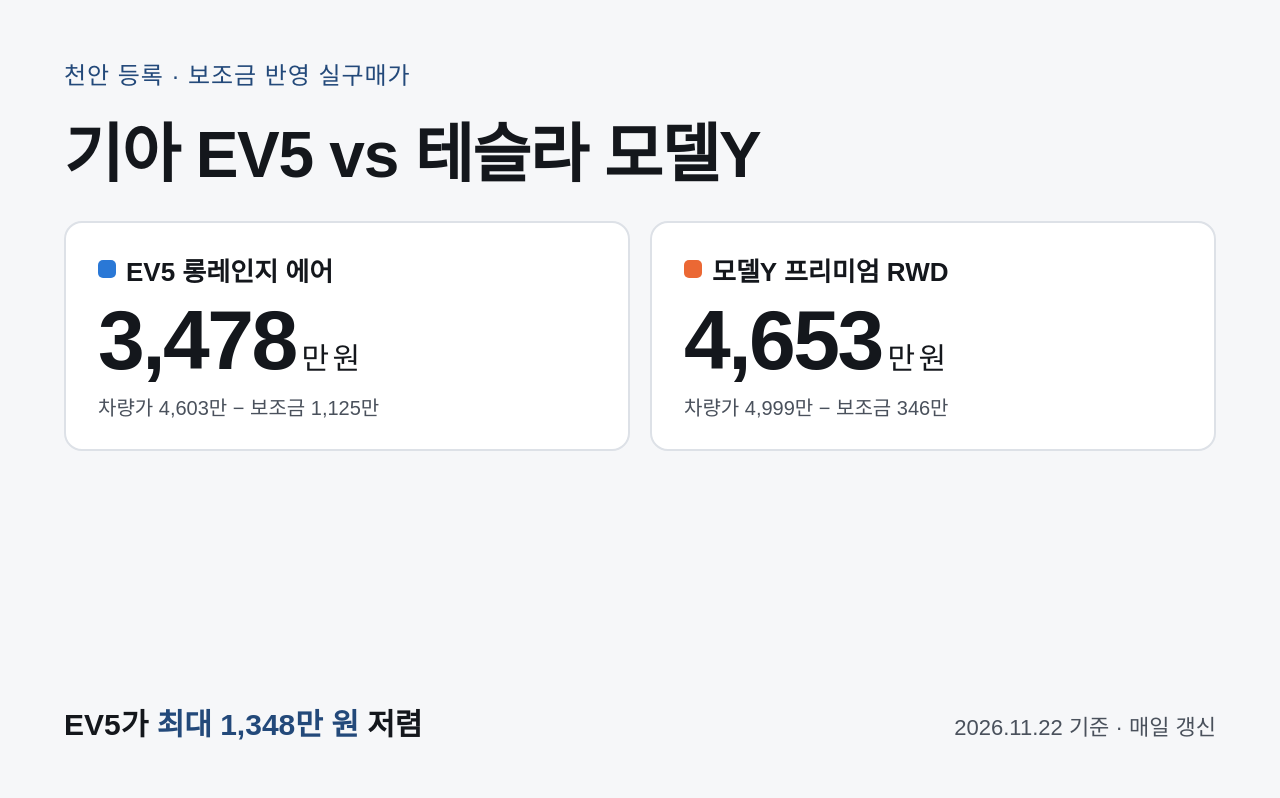
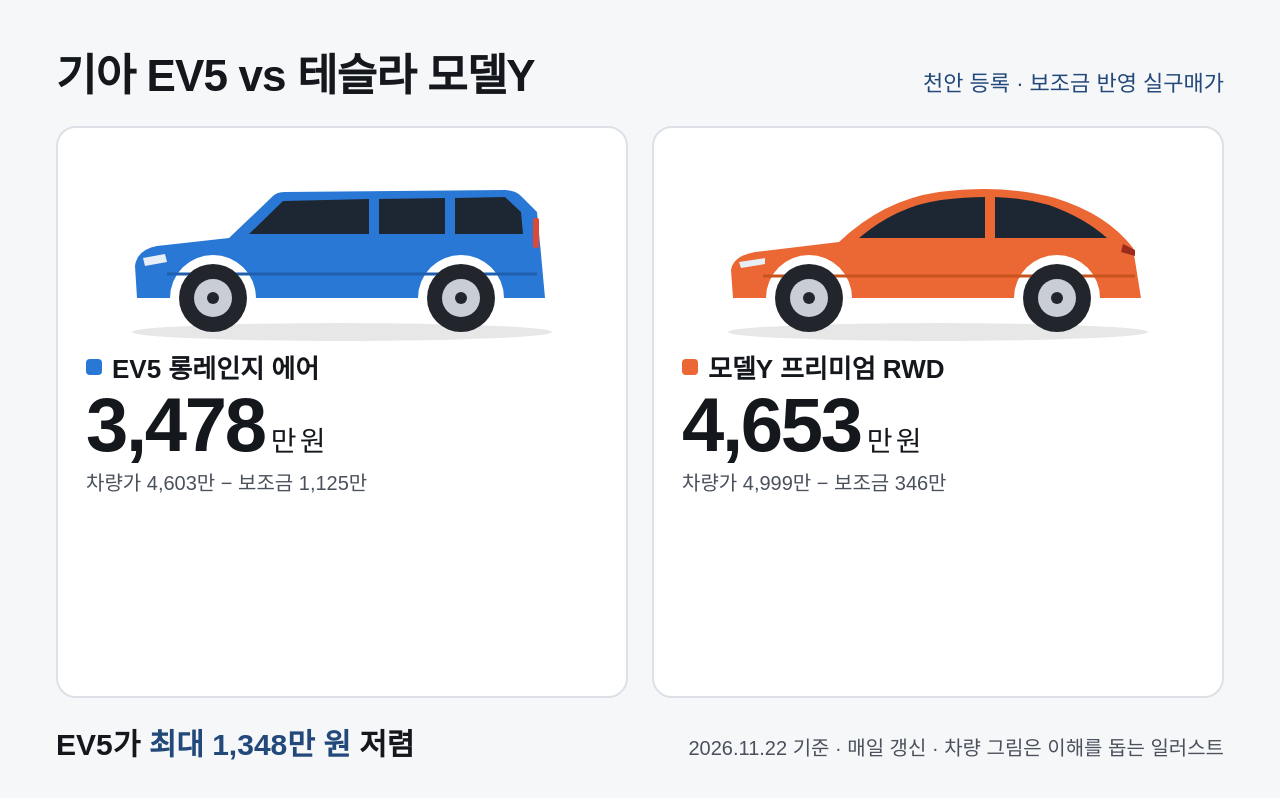
Before and after one commit to msmemory1020-hue/my-first-project, a plain HTML site: page tools/og.html in a window 1280 px wide. Drawn offline with Linux system fonts and the light colour scheme; a web font is replaced by a local one.

Commit message:
OG preview image: original car illustrations, cache-busting URL
Co-Authored-By: Claude Opus 5.5 <noreply@anthropic.com>
Claude-Session: https://claude.ai/code/session_01Ddfyu6M6hA9mwok9htGwGN

```diff
--- a/tools/og.html
+++ b/tools/og.html
@@ -1,29 +1,63 @@
 <!doctype html>
 <html lang="ko"><head><meta charset="utf-8">
-<link rel="stylesheet" href="https://fonts.googleapis.com/css2?family=IBM+Plex+Sans+KR:wght@400;500;700&family=IBM+Plex+Mono:wght@500&display=swap">
+<link rel="stylesheet" href="https://fonts.googleapis.com/css2?family=IBM+Plex+Sans+KR:wght@400;500;700&display=swap">
 <style>
   * { box-sizing: border-box; margin: 0; }
   body { width: 1200px; height: 630px; background: #f6f7f9; font-family: "IBM Plex Sans KR", "WenQuanYi Zen Hei", sans-serif; color: #14171c; }
-  .card { position: absolute; inset: 0; padding: 56px 64px; display: flex; flex-direction: column; gap: 28px; }
-  .eyebrow { font-size: 24px; font-weight: 500; color: #23497a; letter-spacing: 0.04em; }
-  h1 { font-size: 64px; font-weight: 700; letter-spacing: -0.02em; line-height: 1.15; }
-  .row { display: grid; grid-template-columns: 1fr 1fr; gap: 20px; }
-  .box { background: #fff; border: 2px solid #dde1e7; border-radius: 18px; padding: 28px 32px; display: flex; flex-direction: column; gap: 6px; }
-  .who { display: flex; align-items: center; gap: 10px; font-size: 26px; font-weight: 700; }
-  .sw { width: 18px; height: 18px; border-radius: 5px; }
-  .num { font-size: 84px; font-weight: 700; letter-spacing: -0.03em; line-height: 1.1; font-variant-numeric: tabular-nums; }
-  .num small { font-size: 30px; font-weight: 500; margin-left: 6px; }
-  .sub { font-size: 20px; color: #4a515c; }
-  .foot { margin-top: auto; display: flex; justify-content: space-between; align-items: baseline; font-size: 22px; color: #4a515c; }
+  .card { position: absolute; inset: 0; padding: 40px 56px 36px; display: flex; flex-direction: column; gap: 22px; }
+  .top { display: flex; justify-content: space-between; align-items: baseline; }
+  h1 { font-size: 44px; font-weight: 700; letter-spacing: -0.02em; }
+  .eyebrow { font-size: 22px; font-weight: 500; color: #23497a; }
+  .row { display: grid; grid-template-columns: 1fr 1fr; gap: 24px; flex: 1; }
+  .box { background: #fff; border: 2px solid #dde1e7; border-radius: 20px; padding: 18px 28px 22px; display: flex; flex-direction: column; align-items: flex-start; }
+  .box svg { width: 100%; height: 200px; display: block; }
+  .who { display: flex; align-items: center; gap: 10px; font-size: 26px; font-weight: 700; margin-top: 2px; }
+  .sw { width: 16px; height: 16px; border-radius: 4px; }
+  .num { font-size: 76px; font-weight: 700; letter-spacing: -0.03em; line-height: 1.05; font-variant-numeric: tabular-nums; }
+  .num small { font-size: 28px; font-weight: 500; margin-left: 6px; }
+  .sub { font-size: 20px; color: #4a515c; margin-top: 2px; }
+  .foot { display: flex; justify-content: space-between; align-items: baseline; font-size: 20px; color: #4a515c; }
   .gapline { font-size: 30px; font-weight: 700; color: #14171c; }
   .gapline b { color: #23497a; }
 </style></head>
 <body><div class="card">
-  <div class="eyebrow">천안 등록 · 보조금 반영 실구매가</div>
-  <h1>기아 EV5 vs 테슬라 모델Y</h1>
+  <div class="top"><h1>기아 EV5 vs 테슬라 모델Y</h1><span class="eyebrow">천안 등록 · 보조금 반영 실구매가</span></div>
   <div class="row">
-    <div class="box"><div class="who"><i class="sw" style="background:#2a78d6"></i>EV5 롱레인지 에어</div><div class="num">3,478<small>만 원</small></div><div class="sub">차량가 4,603만 − 보조금 1,125만</div></div>
-    <div class="box"><div class="who"><i class="sw" style="background:#eb6834"></i>모델Y 프리미엄 RWD</div><div class="num">4,653<small>만 원</small></div><div class="sub">차량가 4,999만 − 보조금 346만</div></div>
+    <div class="box">
+      <!-- 박스형 SUV 옆모습 (직접 그린 일러스트) -->
+      <svg viewBox="0 0 470 200" aria-hidden="true">
+        <ellipse cx="235" cy="186" rx="210" ry="9" fill="#14171c" opacity="0.10"/>
+        <path d="M30 152 L28 120 Q30 104 50 100 L122 92 L166 50 Q170 46 178 46 L398 44 Q408 44 414 50 L430 66 L434 108 L438 152 L397 152 A43 43 0 0 0 311 152 L149 152 A43 43 0 0 0 63 152 Z" fill="#2a78d6"/>
+        <path d="M142 88 L176 55 L262 53 L262 88 Z" fill="#1d2733"/>
+        <path d="M272 53 L338 52 L338 88 L272 88 Z" fill="#1d2733"/>
+        <path d="M348 52 L398 51 L414 66 L416 88 L348 88 Z" fill="#1d2733"/>
+        <path d="M36 112 L58 108 L60 116 L38 120 Z" fill="#e8eef6"/>
+        <rect x="426" y="72" width="6" height="30" rx="2" fill="#d94a3a"/>
+        <path d="M60 128 L430 128" stroke="#1f5fae" stroke-width="3"/>
+        <circle cx="106" cy="152" r="34" fill="#22262c"/><circle cx="106" cy="152" r="19" fill="#c9ced6"/><circle cx="106" cy="152" r="6" fill="#22262c"/>
+        <circle cx="354" cy="152" r="34" fill="#22262c"/><circle cx="354" cy="152" r="19" fill="#c9ced6"/><circle cx="354" cy="152" r="6" fill="#22262c"/>
+      </svg>
+      <div class="who"><i class="sw" style="background:#2a78d6"></i>EV5 롱레인지 에어</div>
+      <div class="num">3,478<small>만 원</small></div>
+      <div class="sub">차량가 4,603만 − 보조금 1,125만</div>
+    </div>
+    <div class="box">
+      <!-- 패스트백 크로스오버 옆모습 (직접 그린 일러스트) -->
+      <svg viewBox="0 0 470 200" aria-hidden="true">
+        <ellipse cx="235" cy="186" rx="210" ry="9" fill="#14171c" opacity="0.10"/>
+        <path d="M30 152 L28 124 Q30 110 52 106 L136 96 Q180 54 236 46 Q302 38 352 52 Q404 68 430 102 L438 152 L397 152 A43 43 0 0 0 311 152 L149 152 A43 43 0 0 0 63 152 Z" fill="#eb6834"/>
+        <path d="M156 92 Q194 60 238 54 Q262 51 282 51 L282 92 Z" fill="#1d2733"/>
+        <path d="M292 51 Q322 52 346 59 Q382 72 404 92 L292 92 Z" fill="#1d2733"/>
+        <path d="M36 116 L62 112 L62 118 L38 122 Z" fill="#e8eef6"/>
+        <path d="M420 98 L432 104 L432 110 L418 106 Z" fill="#9c2b1e"/>
+        <path d="M60 130 L432 130" stroke="#c9531f" stroke-width="3"/>
+        <circle cx="106" cy="152" r="34" fill="#22262c"/><circle cx="106" cy="152" r="19" fill="#c9ced6"/><circle cx="106" cy="152" r="6" fill="#22262c"/>
+        <circle cx="354" cy="152" r="34" fill="#22262c"/><circle cx="354" cy="152" r="19" fill="#c9ced6"/><circle cx="354" cy="152" r="6" fill="#22262c"/>
+      </svg>
+      <div class="who"><i class="sw" style="background:#eb6834"></i>모델Y 프리미엄 RWD</div>
+      <div class="num">4,653<small>만 원</small></div>
+      <div class="sub">차량가 4,999만 − 보조금 346만</div>
+    </div>
   </div>
-  <div class="foot"><span class="gapline">EV5가 <b>최대 1,348만 원</b> 저렴</span><span>2026.11.22 기준 · 매일 갱신</span></div>
+  <div class="foot"><span class="gapline">EV5가 <b>최대 1,348만 원</b> 저렴</span><span>2026.11.22 기준 · 매일 갱신 · 차량 그림은 이해를 돕는 일러스트</span></div>
 </div></body></html>
```
Also changed, not shown: ev5-vs-modely/index.html (+1 -1 lines), ev5-vs-modely/og.png, 1 other file.
